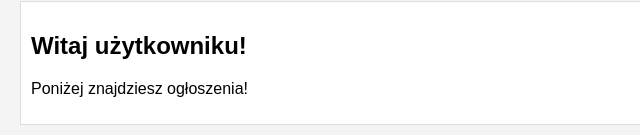
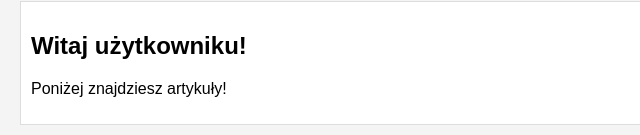
Before and after one commit to siteteocompany/siteteocompany.github.io, a plain HTML site: page index.html in a window 1280 px wide. Shown: the part 301-436 px from the top of the page, 0-640 px from the left. Drawn offline with Linux system fonts and the light colour scheme.

Commit message:
Update index.html

```diff
--- a/index.html
+++ b/index.html
@@ -45,7 +45,7 @@
 
         <div class="advertisement">
             <h2>Witaj użytkowniku!</h2>
-            <p>Poniżej znajdziesz ogłoszenia!</p>
+            <p>Poniżej znajdziesz artykuły!</p>
         </div>
 
 
```
